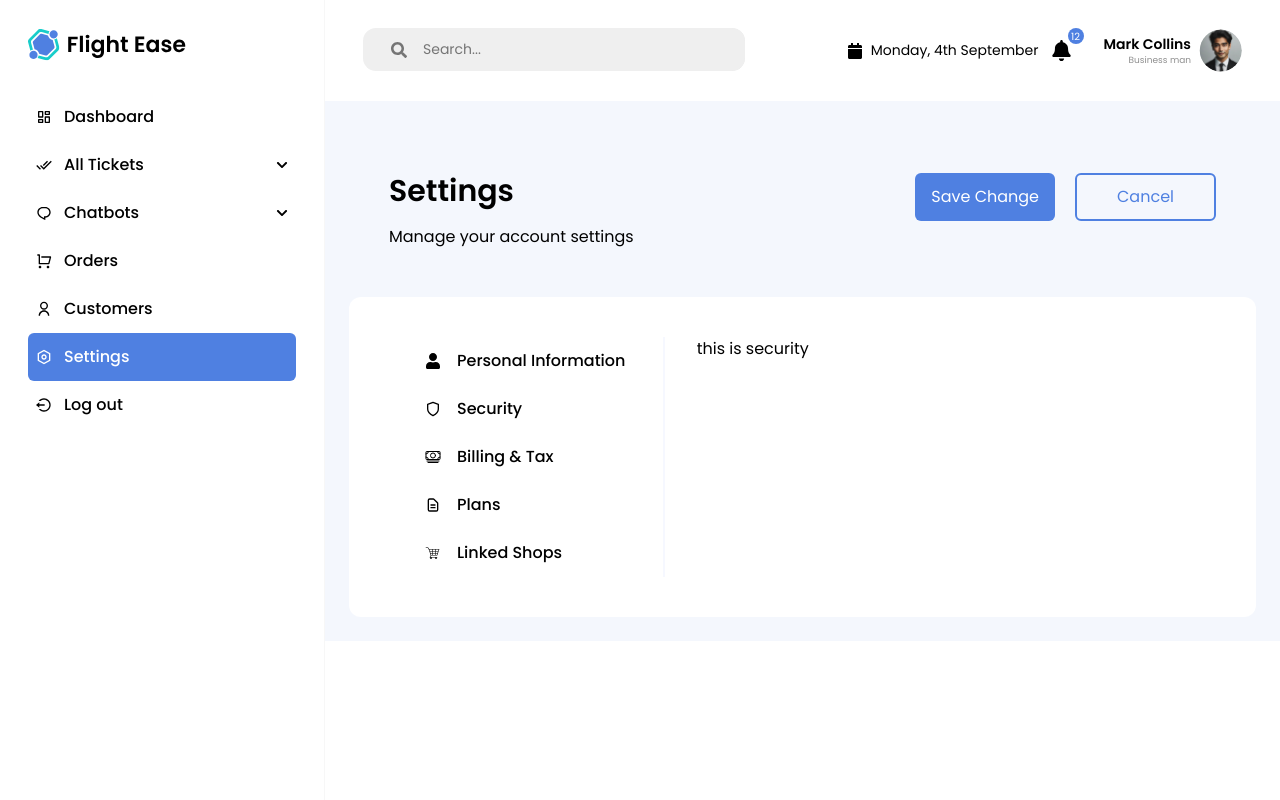
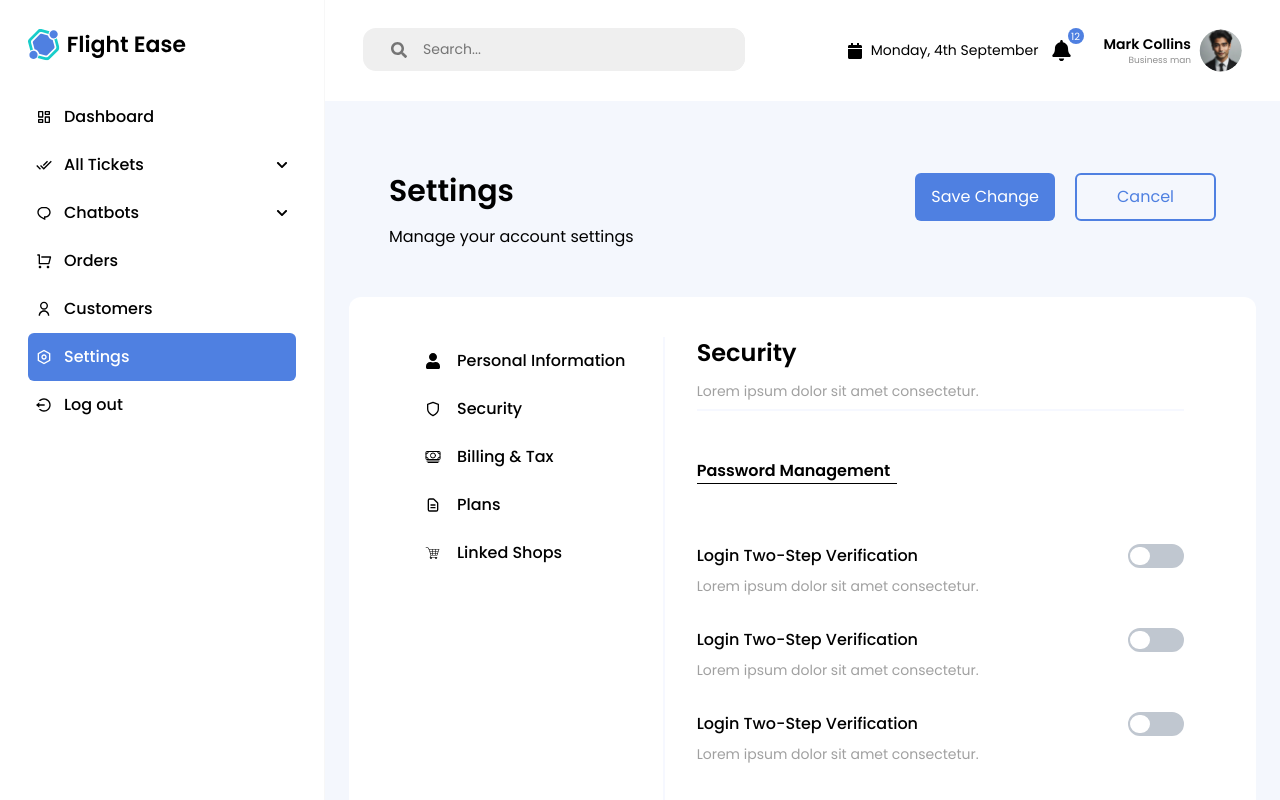
Before and after one commit to Assia123-oss/Flight_Ease, a React (Vite) app: page /settings/security in a window 1280 px wide. Shown: the top 800 px of the page. Built offline with nearby package versions, Linux system fonts and the light colour scheme.

Commit message:
Complete security and billing route

```diff
--- a/src/Components/Billing.jsx
+++ b/src/Components/Billing.jsx
@@ -1,11 +1,45 @@
-import React from 'react'
+import React from "react";
+import Button from "./shared/Button";
 
 const Billing = () => {
   return (
-    <div>
-      this is billing
+    <div className="flex flex-col">
+      <div className="flex flex-col border-b-2 border-secondary">
+        <h1 className="font-semibold mb-3 text-2xl">Billing & Tax</h1>
+        <p className="mb-2 text-[#0000005f] text-sm">
+          Lorem ipsum dolor sit amet consectetur.
+        </p>
+      </div>
+      <div className="mt-12 flex flex-col">
+        <div className="flex flex-col gap-3 mb-12">
+          <h1 className="font-medium">Credit Card</h1>
+          <p className="text-sm text-[#0000005f]">Manage your credits</p>
+          <Button className="bg-teritiary text-primary rounded-md w-[94px] text-center p-3 mt-3">
+            {" "}
+            Update{" "}
+          </Button>
+        </div>
+        <div className="flex flex-col gap-3 mb-12">
+          <h1 className="font-medium">Invoices</h1>
+          <p className="text-sm text-[#0000005f]">Manage your invoices</p>
+          <Button className="bg-teritiary text-primary rounded-md w-[94px] text-center p-3 mt-3">
+            {" "}
+            Update{" "}
+          </Button>
+        </div>
+        <div className="flex flex-col gap-3 mb-12">
+          <h1 className="font-medium">Tax Information</h1>
+          <p className="text-sm text-[#0000005f]">
+            Manage your tax information
+          </p>
+          <Button className="bg-teritiary text-primary rounded-md w-[94px] text-center p-3 mt-3">
+            {" "}
+            Update{" "}
+          </Button>
+        </div>
+      </div>
     </div>
-  )
-}
+  );
+};
 
-export default Billing
+export default Billing;
--- a/src/Components/Personal.jsx
+++ b/src/Components/Personal.jsx
@@ -1,4 +1,5 @@
 import React from 'react'
+import Button from './shared/Button';
 
 const Personal = () => {
   return (
--- a/src/Components/Security.jsx
+++ b/src/Components/Security.jsx
@@ -1,11 +1,126 @@
-import React from 'react'
+import React, { useState } from "react";
+import Button from "./shared/Button";
 
 const Security = () => {
+  const [isDivClicked, setIsDivClicked] = useState(false);
+
+  const handleDivClick = () => {
+    setIsDivClicked(!isDivClicked);
+  };
+
   return (
-    <div>
-      this is security
+    <div className="flex flex-col">
+      {/* Heading */}
+      <div className="flex flex-col border-b-2 border-secondary">
+        <h1 className="font-semibold mb-3 text-2xl">Security</h1>
+        <p className="mb-2 text-[#0000005f] text-sm">
+          Lorem ipsum dolor sit amet consectetur.
+        </p>
+      </div>
+      {/* Beginning */}
+      <div className="border-b w-[200px] mt-12 flex items-center justify-start">
+        <h1 className="font-semibold">Password Management</h1>
+      </div>
+      <div className="flex flex-col mt-12">
+        {/* Body */}
+        <div className="flex flex-col">
+          <div className="flex justify-between py-3">
+            <div className="flex flex-col">
+              <h1 className="font-medium mb-2 text-1xl">
+                Login Two-Step Verification
+              </h1>
+              <p className="mb-2 text-[#0000005f] text-sm">
+                Lorem ipsum dolor sit amet consectetur.
+              </p>
+            </div>
+            <div>
+              <div
+                className={`${
+                  isDivClicked
+                    ? "bg-teritiary border-teritiary"
+                    : "bg-[#C0C7D0] border-[#C0C7D0]"
+                } border-2 w-14 h-6 rounded-full flex items-center`}
+                onClick={handleDivClick}
+              >
+                <div
+                  className={`w-5 h-[18px] rounded-full border-2 border-[#ffffff] bg-[#ffffff] ${
+                    isDivClicked ? "ml-auto" : ""
+                  }`}
+                ></div>
+              </div>
+            </div>
+          </div>
+          <div className="flex justify-between py-3">
+            <div className="flex flex-col">
+              <h1 className="font-medium mb-2 text-1xl">
+                Login Two-Step Verification
+              </h1>
+              <p className="mb-2 text-[#0000005f] text-sm">
+                Lorem ipsum dolor sit amet consectetur.
+              </p>
+            </div>
+            <div>
+              <div
+                className={`${
+                  isDivClicked
+                    ? "bg-teritiary border-teritiary"
+                    : "bg-[#C0C7D0] border-[#C0C7D0]"
+                } border-2 w-14 h-6 rounded-full flex items-center`}
+                onClick={handleDivClick}
+              >
+                <div
+                  className={`w-5 h-[18px] rounded-full border-2 border-[#ffffff] bg-[#ffffff] ${
+                    isDivClicked ? "ml-auto" : ""
+                  }`}
+                ></div>
+              </div>
+            </div>
+          </div>
+          <div className="flex justify-between py-3">
+            <div className="flex flex-col">
+              <h1 className="font-medium mb-2 text-1xl">
+                Login Two-Step Verification
+              </h1>
+              <p className="mb-2 text-[#0000005f] text-sm">
+                Lorem ipsum dolor sit amet consectetur.
+              </p>
+            </div>
+            <div>
+              <div
+                className={`${
+                  isDivClicked
+                    ? "bg-teritiary border-teritiary"
+                    : "bg-[#C0C7D0] border-[#C0C7D0]"
+                } border-2 w-14 h-6 rounded-full flex items-center`}
+                onClick={handleDivClick}
+              >
+                <div
+                  className={`w-5 h-[18px] rounded-full border-2 border-[#ffffff] bg-[#ffffff] ${
+                    isDivClicked ? "ml-auto" : ""
+                  }`}
+                ></div>
+              </div>
+            </div>
+          </div>
+        </div>
+      </div>
+      <div className="border-b w-[200px] mt-12 flex items-center justify-start">
+        <h1 className="font-semibold">Password Security</h1>
+      </div>
+      <div className="flex justify-between py-9">
+        <div className="flex flex-col">
+          <h1 className="font-medium mb-2 text-1xl">Password Change</h1>
+          <p className="mb-2 text-[#0000005f] text-sm">
+            Lorem ipsum dolor sit amet consectetur.
+          </p>
+        </div>
+        {/* Button */}
+        <Button className="h-12 p-4 font-medium bg-[#4f80e110] text-[#0240BC] flex items-center rounded-md">
+          Change Password
+        </Button>
+      </div>
     </div>
-  )
-}
+  );
+};
 
-export default Security
+export default Security;
--- a/src/Components/utils/constants.jsx
+++ b/src/Components/utils/constants.jsx
@@ -5,9 +5,13 @@ import { HiOutlineDocumentText } from "react-icons/hi";
 import { GiShoppingCart } from "react-icons/gi";
 
 export const navLinks = [
-  { icon: <FaUser />, text: "Personal Information", href: "/person" },
-  { icon: <FiShield />, text: "Security", href: "/security" },
-  { icon: <IoCashOutline />, text: "Billing & Tax", href: "/billing-tax" },
-  { icon: <HiOutlineDocumentText />, text: "Plans", href: "/plans" },
-  { icon: <GiShoppingCart />, text: "Linked Shops", href: "/shop" },
+  { icon: <FaUser />, text: "Personal Information", href: "/settings/person" },
+  { icon: <FiShield />, text: "Security", href: "/settings/security" },
+  {
+    icon: <IoCashOutline />,
+    text: "Billing & Tax",
+    href: "/settings/billing-tax",
+  },
+  { icon: <HiOutlineDocumentText />, text: "Plans", href: "/settings/plans" },
+  { icon: <GiShoppingCart />, text: "Linked Shops", href: "/settings/shop" },
 ];
--- a/src/Routes/Routes.jsx
+++ b/src/Routes/Routes.jsx
@@ -26,11 +26,11 @@ export const router = createBrowserRouter([
         element: <Customers />,
       },
       {
-        path: "/Orders",
+        path: "orders",
         element: <Orders />,
       },
       {
-        path: "/Settings",
+        path: "/settings",
         element: <Settings />,
         children:[
          {
```
